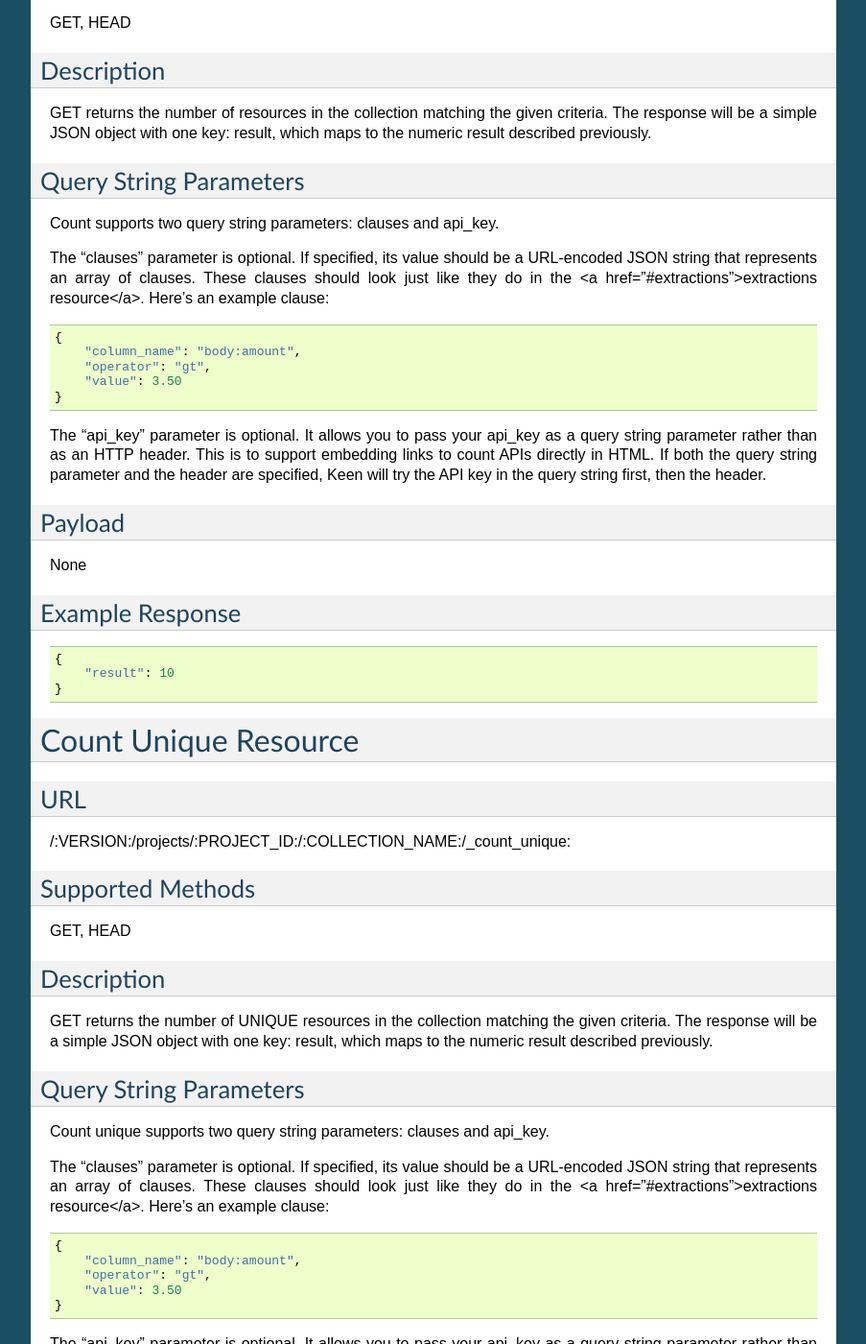
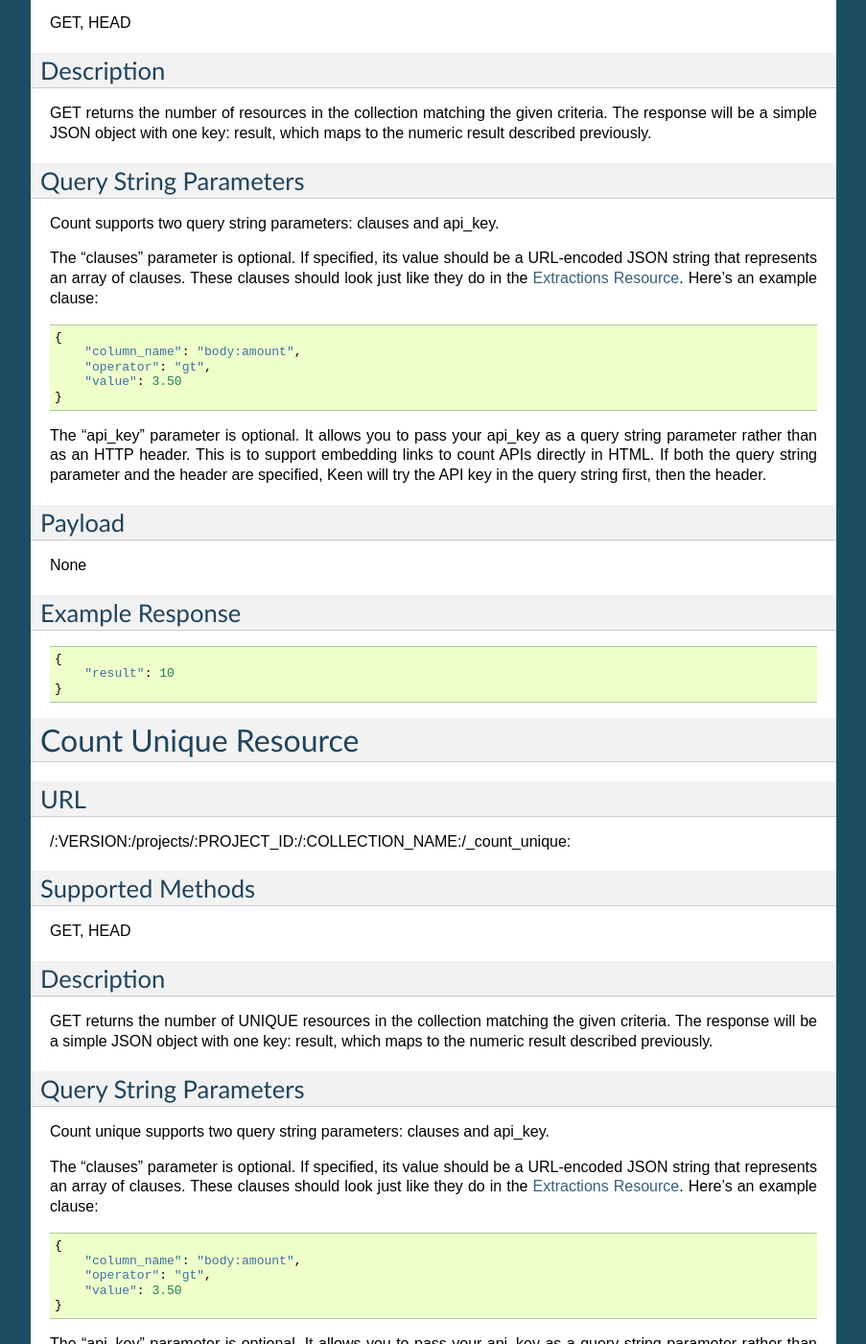
Before and after one commit to keenlabs/Keen-Docs, a Sphinx documentation site: the page built from source/api/reference.rst, in a window 1280 px wide and 1400 px high, scrolled down 6022 px. Shown: the whole window at 96% size, without its empty margins (198-1101 px from the left). Built offline with Sphinx 7.4.7, drawn with Linux system fonts in a browser that asks for light colours; some of the changed lines change nothing that is shown; some of the changed text lies outside the part shown.

Commit message:
make links in count and count unique work right

```diff
--- a/source/api/reference.rst
+++ b/source/api/reference.rst
@@ -381,8 +381,7 @@ Query String Parameters
 Count supports two query string parameters: clauses and api_key.
 
 The "clauses" parameter is optional. If specified, its value should be a URL-encoded JSON string that represents an
-array of clauses. These clauses should look just like they do in the <a href="#extractions">extractions resource</a>.
-Here's an example clause:
+array of clauses. These clauses should look just like they do in the `Extractions Resource`_. Here's an example clause:
 
 ::
 
@@ -442,8 +441,7 @@ Query String Parameters
 Count unique supports two query string parameters: clauses and api_key.
 
 The "clauses" parameter is optional. If specified, its value should be a URL-encoded JSON string that represents an
-array of clauses. These clauses should look just like they do in the <a href="#extractions">extractions resource</a>.
-Here's an example clause:
+array of clauses. These clauses should look just like they do in the `Extractions Resource`_. Here's an example clause:
 
 ::
 
@@ -468,6 +466,7 @@ Example Response
 ----------------
 
 ::
+
     {
         "result": 7
     }
```
